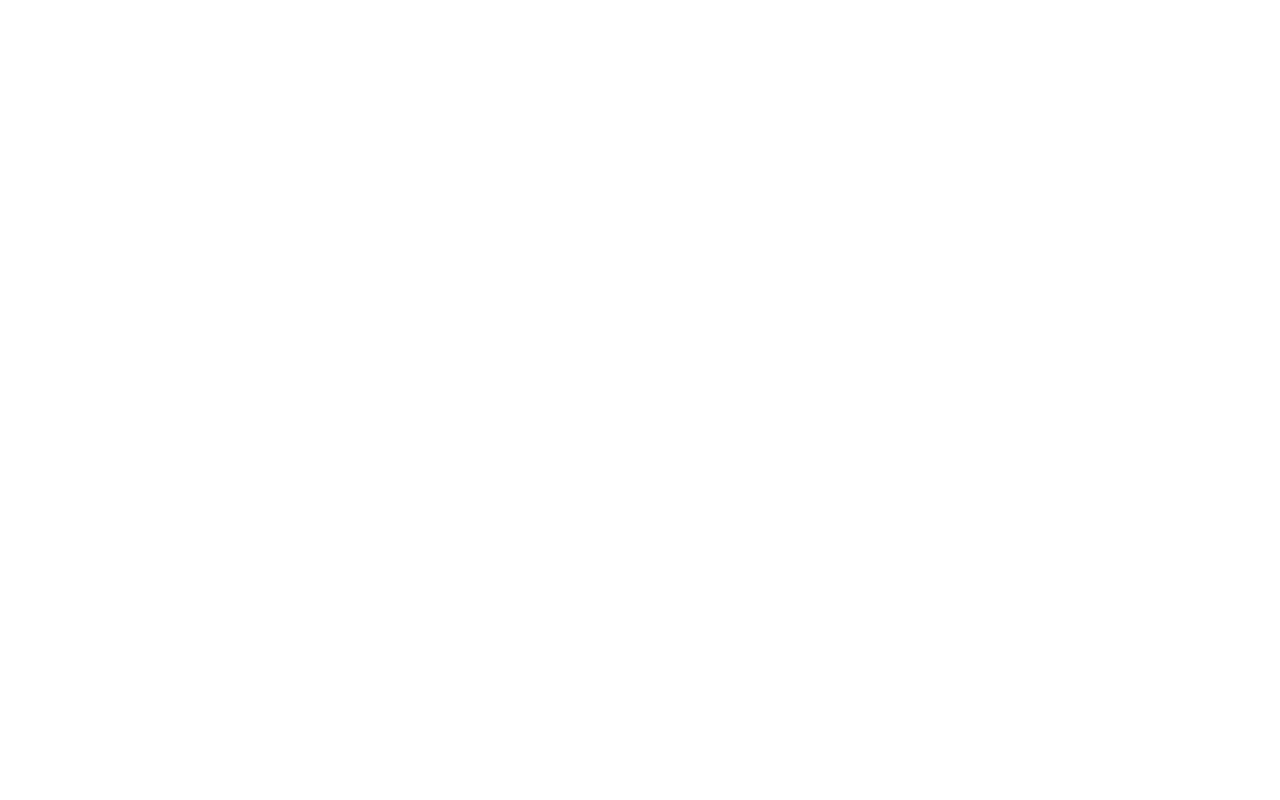
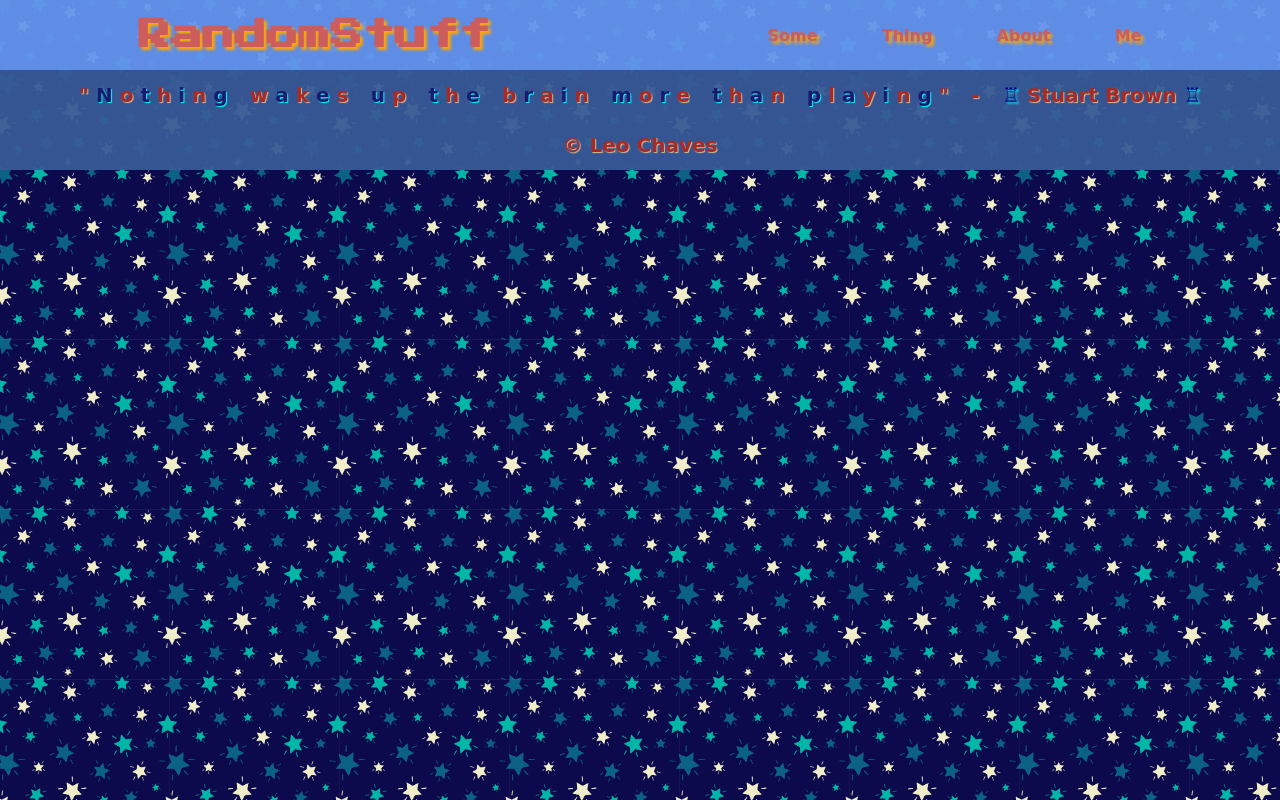
Before and after one commit to LeoAChaves/UmProjetoQualquer, a plain HTML site: page src/html/me.html in a window 1280 px wide. Drawn offline with Linux system fonts and the light colour scheme; a web font is replaced by a local one.

Commit message:
Estrutura base das páginas Some, Thing, About e Me

```diff
--- a/src/css/global.css
+++ b/src/css/global.css
@@ -33,7 +33,7 @@ nav ul {
   font-family: "Press Start 2P", cursive;
   color: indianred;
   text-shadow: 3px 3px 3px orange;
-  cursor: not-allowed;
+  cursor: grabbing;
 }
 main {
   display: flex;
--- a/src/html/about.html
+++ b/src/html/about.html
@@ -0,0 +1,129 @@
+<!DOCTYPE html>
+<html lang="pt-br">
+  <head>
+    <meta charset="UTF-8" />
+    <meta http-equiv="X-UA-Compatible" content="IE=edge" />
+    <meta name="viewport" content="width=device-width, initial-scale=1.0" />
+    <link
+      rel="shortcut icon"
+      href="../assets/icons/icone.png"
+      type="image/x-icon"
+    />
+    <link rel="stylesheet" href="../css/global.css" />
+    <link rel="preconnect" href="https://fonts.googleapis.com" />
+    <link rel="preconnect" href="https://fonts.gstatic.com" crossorigin />
+    <link
+      href="https://fonts.googleapis.com/css2?family=Gideon+Roman&family=Press+Start+2P&family=Redressed&display=swap"
+      rel="stylesheet"
+    />
+    <title>Think out Loud - About</title>
+  </head>
+  <body>
+    <header>
+      <a href="../../index.html"><h1 class="logo">RandomStuff</h1></a>
+      <nav>
+        <ul>
+          <a href="./some.html"><li>Some</li></a>
+          <a href="./thing.html"><li>Thing</li></a>
+          <a href="./about.html"><li>About</li></a>
+          <a href="./me.html"><li>Me</li></a>
+        </ul>
+      </nav>
+    </header>
+    <main></main>
+    <footer>
+      <p>
+        "
+        <span class="playing">N</span>
+        o
+        <span class="playing">t</span>
+        h
+        <span class="playing">i</span>
+        n
+        <span class="playing">g</span>
+        <span class="space">-</span>
+        w
+        <span class="playing">a</span>
+        k
+        <span class="playing">e</span>
+        s
+        <span class="space">-</span>
+        <span class="playing">u</span>
+        p
+        <span class="space">-</span>
+        <span class="playing">t</span>
+        h
+        <span class="playing">e</span>
+        <span class="space">-</span>
+        b
+        <span class="playing">r</span>
+        a
+        <span class="playing">i</span>
+        n
+        <span class="space">-</span>
+        <span class="playing">m</span>
+        o
+        <span class="playing">r</span>
+        e
+        <span class="space">-</span>
+        <span class="playing">t</span>
+        h
+        <span class="playing">a</span>
+        n
+        <span class="space">-</span>
+        <span class="playing">p</span>
+        l
+        <span class="playing">a</span>
+        y
+        <span class="playing">i</span>
+        n
+        <span class="playing">g</span>
+        "
+        <span class="space">-</span>
+        -
+        <span class="space">-</span>
+        <span class="rook">&#9814;</span>
+        <span>Stuart Brown</span>
+        <span class="rook">&#9814;</span>
+      </p>
+      <p class="copyrigth">&#xa9; Leo Chaves</p>
+    </footer>
+    <div id="popup1" class="modal_container">
+      <div class="modal">
+        <button class="fechar_modal">X</button>
+        <h3>Ow! Tem alguém aí !?</h3>
+      </div>
+    </div>
+    <div id="popup2" class="modal_container">
+      <div class="modal">
+        <button class="fechar_modal">X</button>
+        <h3>Não se assuste.</h3>
+      </div>
+    </div>
+    <div id="popup3" class="modal_container">
+      <div class="modal">
+        <button class="fechar_modal">X</button>
+        <h3>Eu só vim ver se está tudo bem.</h3>
+      </div>
+    </div>
+    <div id="popup4" class="modal_container">
+      <div class="modal">
+        <button class="fechar_modal">X</button>
+        <h3>Já tem 10 minutos que você está aí.</h3>
+      </div>
+    </div>
+    <div id="popup5" class="modal_container">
+      <div class="modal">
+        <button class="fechar_modal">X</button>
+        <h3>Vá ler um livro, ou aprender algo novo.</h3>
+      </div>
+    </div>
+    <div id="popup6" class="modal_container">
+      <div class="modal">
+        <button class="fechar_modal">X</button>
+        <h3>Depois você volta, até mais.</h3>
+      </div>
+    </div>
+  </body>
+  <script src="../js/inatividade.js"></script>
+</html>
--- a/src/html/me.html
+++ b/src/html/me.html
@@ -0,0 +1,129 @@
+<!DOCTYPE html>
+<html lang="pt-br">
+  <head>
+    <meta charset="UTF-8" />
+    <meta http-equiv="X-UA-Compatible" content="IE=edge" />
+    <meta name="viewport" content="width=device-width, initial-scale=1.0" />
+    <link
+      rel="shortcut icon"
+      href="../assets/icons/icone.png"
+      type="image/x-icon"
+    />
+    <link rel="stylesheet" href="../css/global.css" />
+    <link rel="preconnect" href="https://fonts.googleapis.com" />
+    <link rel="preconnect" href="https://fonts.gstatic.com" crossorigin />
+    <link
+      href="https://fonts.googleapis.com/css2?family=Gideon+Roman&family=Press+Start+2P&family=Redressed&display=swap"
+      rel="stylesheet"
+    />
+    <title>Think out Loud - Me</title>
+  </head>
+  <body>
+    <header>
+      <a href="../../index.html"><h1 class="logo">RandomStuff</h1></a>
+      <nav>
+        <ul>
+          <a href="./some.html"><li>Some</li></a>
+          <a href="./thing.html"><li>Thing</li></a>
+          <a href="./about.html"><li>About</li></a>
+          <a href="./me.html"><li>Me</li></a>
+        </ul>
+      </nav>
+    </header>
+    <main></main>
+    <footer>
+      <p>
+        "
+        <span class="playing">N</span>
+        o
+        <span class="playing">t</span>
+        h
+        <span class="playing">i</span>
+        n
+        <span class="playing">g</span>
+        <span class="space">-</span>
+        w
+        <span class="playing">a</span>
+        k
+        <span class="playing">e</span>
+        s
+        <span class="space">-</span>
+        <span class="playing">u</span>
+        p
+        <span class="space">-</span>
+        <span class="playing">t</span>
+        h
+        <span class="playing">e</span>
+        <span class="space">-</span>
+        b
+        <span class="playing">r</span>
+        a
+        <span class="playing">i</span>
+        n
+        <span class="space">-</span>
+        <span class="playing">m</span>
+        o
+        <span class="playing">r</span>
+        e
+        <span class="space">-</span>
+        <span class="playing">t</span>
+        h
+        <span class="playing">a</span>
+        n
+        <span class="space">-</span>
+        <span class="playing">p</span>
+        l
+        <span class="playing">a</span>
+        y
+        <span class="playing">i</span>
+        n
+        <span class="playing">g</span>
+        "
+        <span class="space">-</span>
+        -
+        <span class="space">-</span>
+        <span class="rook">&#9814;</span>
+        <span>Stuart Brown</span>
+        <span class="rook">&#9814;</span>
+      </p>
+      <p class="copyrigth">&#xa9; Leo Chaves</p>
+    </footer>
+    <div id="popup1" class="modal_container">
+      <div class="modal">
+        <button class="fechar_modal">X</button>
+        <h3>Ow! Tem alguém aí !?</h3>
+      </div>
+    </div>
+    <div id="popup2" class="modal_container">
+      <div class="modal">
+        <button class="fechar_modal">X</button>
+        <h3>Não se assuste.</h3>
+      </div>
+    </div>
+    <div id="popup3" class="modal_container">
+      <div class="modal">
+        <button class="fechar_modal">X</button>
+        <h3>Eu só vim ver se está tudo bem.</h3>
+      </div>
+    </div>
+    <div id="popup4" class="modal_container">
+      <div class="modal">
+        <button class="fechar_modal">X</button>
+        <h3>Já tem 10 minutos que você está aí.</h3>
+      </div>
+    </div>
+    <div id="popup5" class="modal_container">
+      <div class="modal">
+        <button class="fechar_modal">X</button>
+        <h3>Vá ler um livro, ou aprender algo novo.</h3>
+      </div>
+    </div>
+    <div id="popup6" class="modal_container">
+      <div class="modal">
+        <button class="fechar_modal">X</button>
+        <h3>Depois você volta, até mais.</h3>
+      </div>
+    </div>
+  </body>
+  <script src="../js/inatividade.js"></script>
+</html>
```
Also changed, not shown: src/html/global.html (+1 -1 lines), src/html/some.html (+129 -0 lines), src/html/thing.html (+129 -0 lines).
